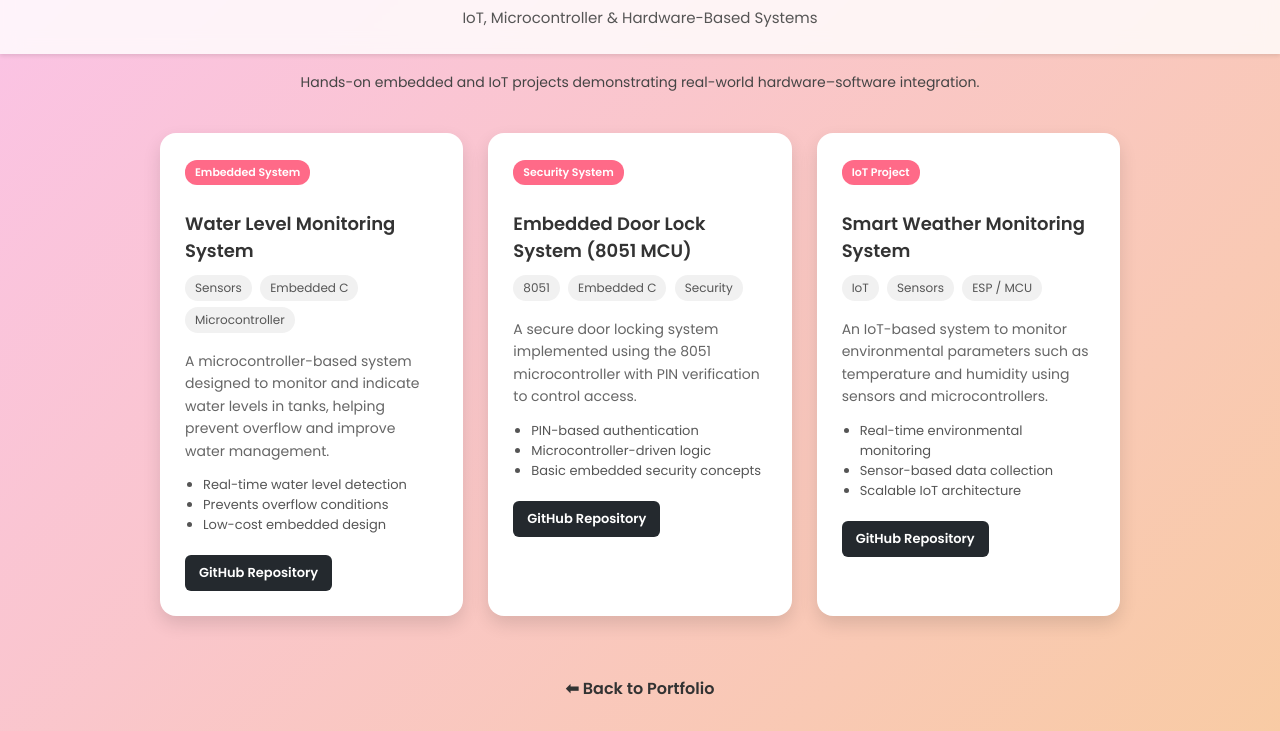
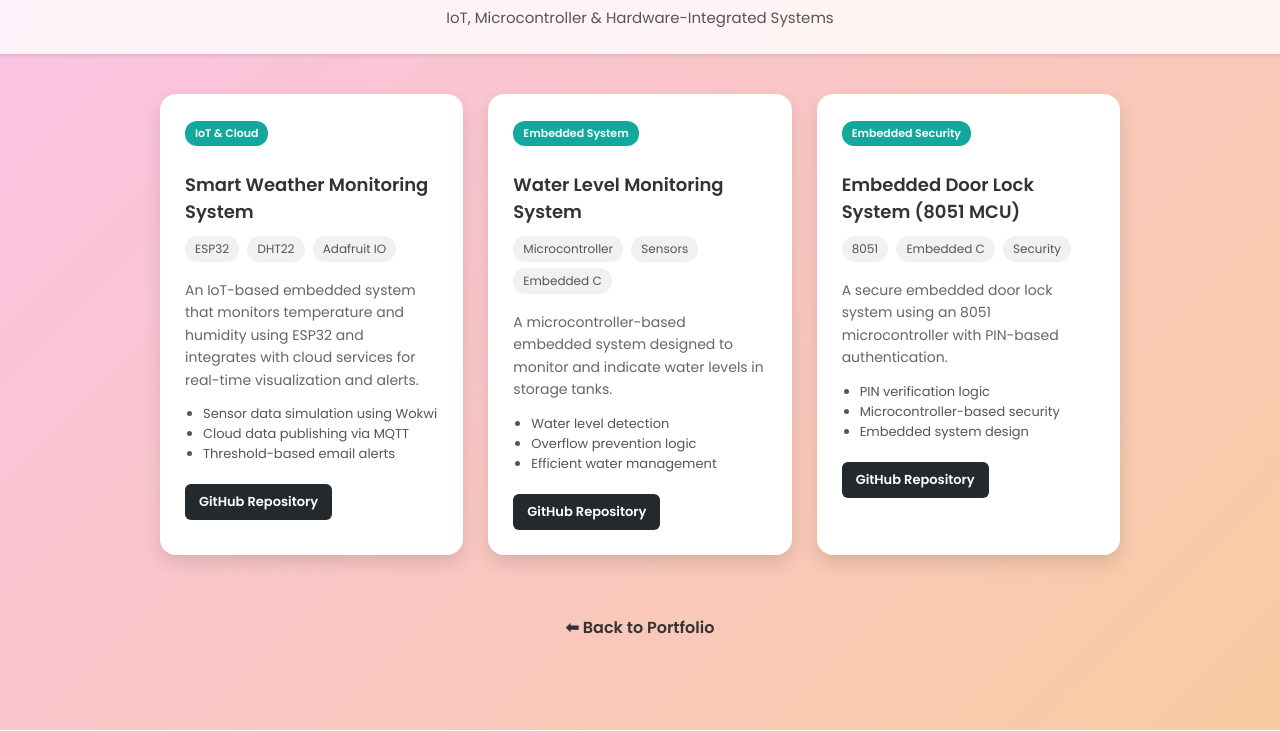
Before and after one commit to Busetty-Sai-Swaroop/Wordpress-Internship-Showcase, a plain HTML site: page embedded.html in a window 1280 px wide. Shown: the part 70-801 px from the top of the page. Drawn offline with Linux system fonts and the light colour scheme.

Commit message:
Embedded
Updated project descriptions and links for embedded systems.

```diff
--- a/embedded.html
+++ b/embedded.html
@@ -45,13 +45,6 @@
       color: #555;
     }
 
-    .intro {
-      text-align: center;
-      margin-top: 18px;
-      font-size: 14px;
-      color: #444;
-    }
-
     .container {
       max-width: 1000px;
       margin: auto;
@@ -75,7 +68,7 @@
 
     .badge {
       display: inline-block;
-      background: #ff6a88;
+      background: #13a89e;
       color: white;
       font-size: 11px;
       font-weight: 600;
@@ -91,7 +84,7 @@
     }
 
     .tags {
-      margin-bottom: 12px;
+      margin-bottom: 10px;
     }
 
     .tag {
@@ -147,35 +140,58 @@
 
 <header>
   <h1>Embedded Projects</h1>
-  <p>IoT, Microcontroller & Hardware-Based Systems</p>
+  <p>IoT, Microcontroller & Hardware-Integrated Systems</p>
 </header>
-
-<div class="intro">
-  Hands-on embedded and IoT projects demonstrating real-world hardware–software integration.
-</div>
 
 <div class="container">
 
-  <!-- Water Level Monitoring -->
+  <!-- Smart Weather Monitoring System -->
+  <div class="card">
+    <span class="badge">IoT & Cloud</span>
+    <h2>Smart Weather Monitoring System</h2>
+
+    <div class="tags">
+      <span class="tag">ESP32</span>
+      <span class="tag">DHT22</span>
+      <span class="tag">Adafruit IO</span>
+    </div>
+
+    <p>
+      An IoT-based embedded system that monitors temperature and humidity using ESP32 and integrates with cloud services for real-time visualization and alerts.
+    </p>
+
+    <ul>
+      <li>Sensor data simulation using Wokwi</li>
+      <li>Cloud data publishing via MQTT</li>
+      <li>Threshold-based email alerts</li>
+    </ul>
+
+    <a class="github-btn"
+       href="https://github.com/Busetty-Sai-Swaroop/Smart-Weather-Monitoring-System"
+       target="_blank">
+      GitHub Repository
+    </a>
+  </div>
+
+  <!-- Water Level Monitoring System -->
   <div class="card">
     <span class="badge">Embedded System</span>
     <h2>Water Level Monitoring System</h2>
 
     <div class="tags">
+      <span class="tag">Microcontroller</span>
       <span class="tag">Sensors</span>
       <span class="tag">Embedded C</span>
-      <span class="tag">Microcontroller</span>
     </div>
 
     <p>
-      A microcontroller-based system designed to monitor and indicate water levels in tanks,
-      helping prevent overflow and improve water management.
+      A microcontroller-based embedded system designed to monitor and indicate water levels in storage tanks.
     </p>
 
     <ul>
-      <li>Real-time water level detection</li>
-      <li>Prevents overflow conditions</li>
-      <li>Low-cost embedded design</li>
+      <li>Water level detection</li>
+      <li>Overflow prevention logic</li>
+      <li>Efficient water management</li>
     </ul>
 
     <a class="github-btn"
@@ -185,9 +201,9 @@
     </a>
   </div>
 
-  <!-- Door Lock System -->
+  <!-- Embedded Door Lock System -->
   <div class="card">
-    <span class="badge">Security System</span>
+    <span class="badge">Embedded Security</span>
     <h2>Embedded Door Lock System (8051 MCU)</h2>
 
     <div class="tags">
@@ -197,47 +213,17 @@
     </div>
 
     <p>
-      A secure door locking system implemented using the 8051 microcontroller with PIN
-      verification to control access.
+      A secure embedded door lock system using an 8051 microcontroller with PIN-based authentication.
     </p>
 
     <ul>
-      <li>PIN-based authentication</li>
-      <li>Microcontroller-driven logic</li>
-      <li>Basic embedded security concepts</li>
+      <li>PIN verification logic</li>
+      <li>Microcontroller-based security</li>
+      <li>Embedded system design</li>
     </ul>
 
     <a class="github-btn"
        href="https://github.com/Busetty-Sai-Swaroop/Embedded-Door-Lock-System-with-PIN-Verification-using-8051-MCU"
-       target="_blank">
-      GitHub Repository
-    </a>
-  </div>
-
-  <!-- Weather Monitoring -->
-  <div class="card">
-    <span class="badge">IoT Project</span>
-    <h2>Smart Weather Monitoring System</h2>
-
-    <div class="tags">
-      <span class="tag">IoT</span>
-      <span class="tag">Sensors</span>
-      <span class="tag">ESP / MCU</span>
-    </div>
-
-    <p>
-      An IoT-based system to monitor environmental parameters such as temperature and humidity
-      using sensors and microcontrollers.
-    </p>
-
-    <ul>
-      <li>Real-time environmental monitoring</li>
-      <li>Sensor-based data collection</li>
-      <li>Scalable IoT architecture</li>
-    </ul>
-
-    <a class="github-btn"
-       href="https://github.com/Busetty-Sai-Swaroop/Smart-Weather-Monitoring-System"
        target="_blank">
       GitHub Repository
     </a>
```
